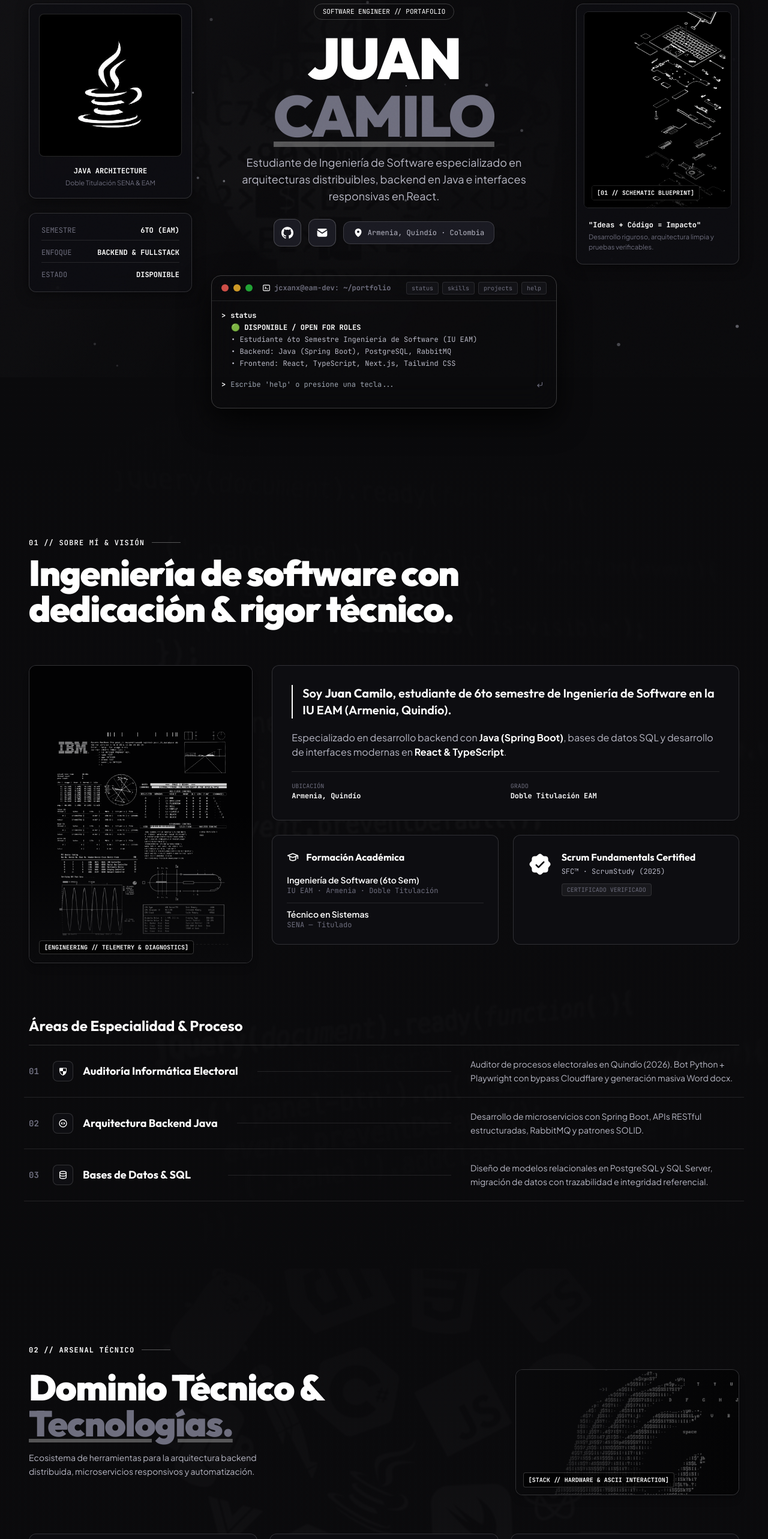
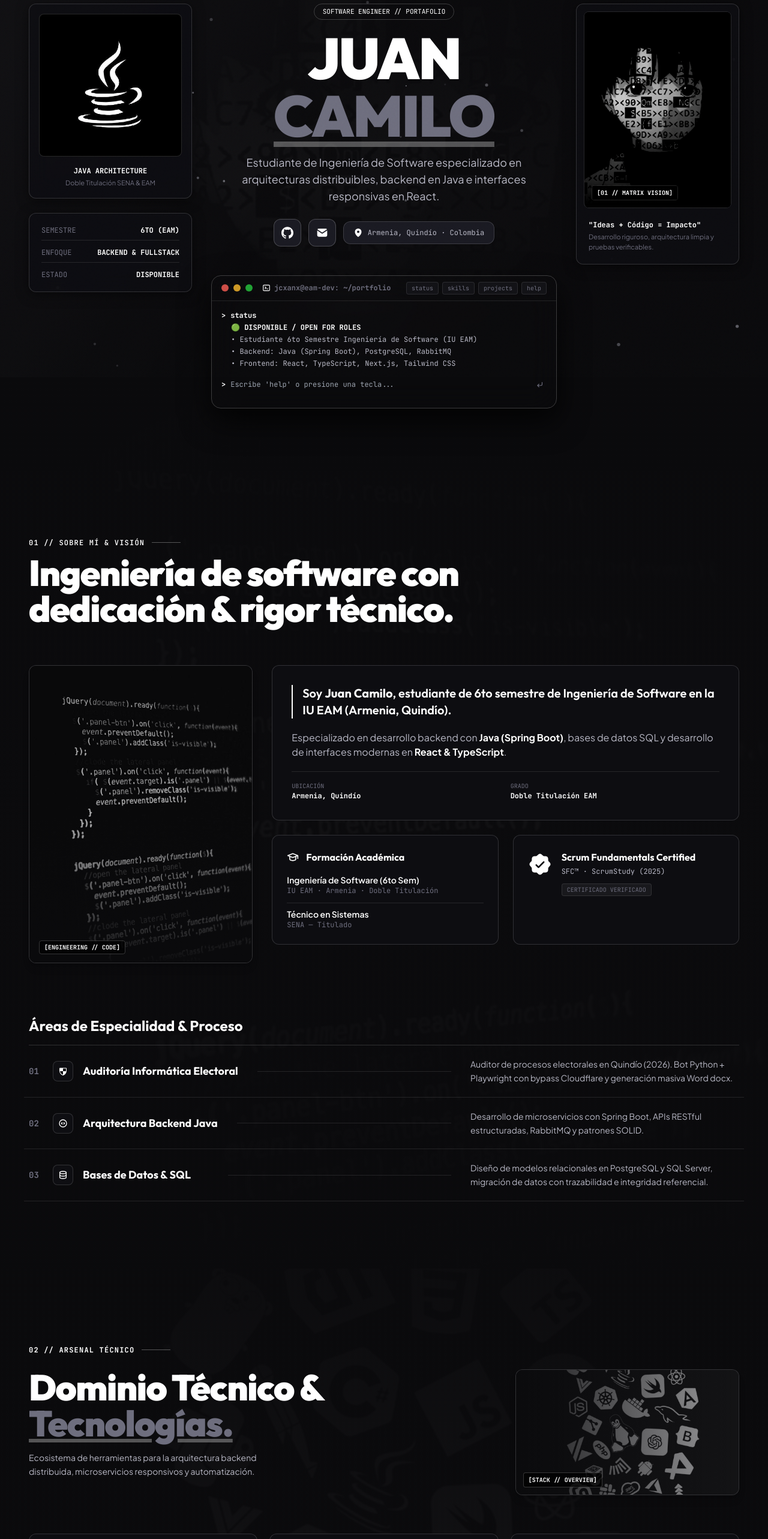
Before and after one commit to JXANX/PortafolioJXANX, a Next.js app: page / in a window 1280 px wide. Shown: the part 171-2737 px from the top of the page at 60% size. Built offline with nearby package versions, Linux system fonts and the light colour scheme.

Commit message:
restore original section images and place new schematics exclusively in projects section

```diff
--- a/src/components/about-section.tsx
+++ b/src/components/about-section.tsx
@@ -46,19 +46,19 @@ export function AboutSection() {
         {/* Asymmetric Grid: Image Left + Bio Right */}
         <div className="grid grid-cols-1 lg:grid-cols-12 gap-8 items-start">
 
-          {/* Left: About Image (Flat Abstract Terminal Frame) */}
+          {/* Left: About Image (Flat Abstract Frame) */}
           <div className="lg:col-span-4">
             <div className="relative aspect-[3/4] w-full rounded-xl overflow-hidden border border-white/15 bg-[#0E0E12] shadow-lg">
               <Image
-                src="/mono-terminal.png"
-                alt="System Telemetry & Blueprint"
+                src="/mono-about.png"
+                alt="Engineering workspace"
                 fill
-                className="object-cover grayscale contrast-125 opacity-80"
+                className="object-cover grayscale contrast-125 opacity-70"
               />
               <div className="absolute inset-0 bg-gradient-to-t from-[#0A0A0C] via-transparent to-transparent" />
               <div className="absolute bottom-4 left-4 right-4">
                 <span className="font-mono text-[10px] text-white font-bold bg-black/70 px-2 py-1 rounded border border-white/20">
-                  [ENGINEERING // TELEMETRY &amp; DIAGNOSTICS]
+                  [ENGINEERING // CODE]
                 </span>
               </div>
             </div>
--- a/src/components/hero-section.tsx
+++ b/src/components/hero-section.tsx
@@ -122,20 +122,20 @@ export function HeroSection() {
             <InteractiveTerminal />
           </div>
 
-          {/* Right Lateral Column: Abstract Hardware Schematic Frame */}
+          {/* Right Lateral Column: Abstract Cyberpunk Artwork Frame */}
           <div className="lg:col-span-3 space-y-6 order-3">
             <div className="ghibli-glass p-3 rounded-xl border border-white/15 bg-[#0E0E12]/90 space-y-3 group hover:border-white/40 transition-all duration-300 shadow-xl">
               <div className="relative aspect-[3/4] w-full rounded-lg overflow-hidden grayscale contrast-125 border border-white/10">
                 <Image
-                  src="/mono-schematic.png"
-                  alt="ThinkPad Schematic Blueprint"
+                  src="/mono-hero.png"
+                  alt="Cyberpunk Matrix Girl"
                   fill
                   priority
                   className="object-cover group-hover:scale-105 transition-transform duration-700"
                 />
                 <div className="absolute inset-0 bg-gradient-to-t from-black/80 via-transparent to-transparent" />
                 <span className="absolute bottom-3 left-3 font-mono text-[10px] text-white font-bold bg-black/80 px-2 py-1 rounded border border-white/20">
-                  [01 // SCHEMATIC BLUEPRINT]
+                  [01 // MATRIX VISION]
                 </span>
               </div>
 
--- a/src/components/projects-section.tsx
+++ b/src/components/projects-section.tsx
@@ -62,7 +62,7 @@ export function ProjectsSection() {
       stack: ['Python', 'Docker', 'FastAPI', 'Playwright'],
       category: 'DevOps & Tooling',
       githubUrl: 'https://github.com/JXANX',
-      image: '/mono-about.png',
+      image: '/mono-projects.png',
       aspect: 'aspect-[16/10]',
       colSpan: 'md:col-span-7',
     },
@@ -70,7 +70,7 @@ export function ProjectsSection() {
 
   return (
     <section id="projects" className="relative py-32 px-6 md:px-12 overflow-hidden">
-      <SectionBg src="/mono-projects.png" alt="Code Background" overlayOpacity={0.93} />
+      <SectionBg src="/mono-contact.png" alt="Code Background" overlayOpacity={0.93} />
 
       <div className="relative z-10 max-w-7xl mx-auto">
         {/* Header Tag */}
--- a/src/components/skills-section.tsx
+++ b/src/components/skills-section.tsx
@@ -76,14 +76,14 @@ export function SkillsSection() {
           <div className="lg:col-span-4">
             <div className="relative aspect-[16/9] w-full rounded-xl overflow-hidden border border-white/15 bg-[#0E0E12] shadow-lg">
               <Image
-                src="/mono-keyboard.png"
-                alt="Tech stack workspace ASCII"
+                src="/mono-skills.png"
+                alt="Tech stack workspace"
                 fill
-                className="object-cover grayscale contrast-110 opacity-70"
+                className="object-cover grayscale contrast-110 opacity-60"
               />
               <div className="absolute inset-0 bg-gradient-to-r from-[#0A0A0C]/90 to-transparent" />
               <span className="absolute bottom-3 left-3 font-mono text-[10px] text-white font-bold bg-black/70 px-2 py-1 rounded border border-white/20">
-                [STACK // HARDWARE &amp; ASCII INTERACTION]
+                [STACK // OVERVIEW]
               </span>
             </div>
           </div>
```
